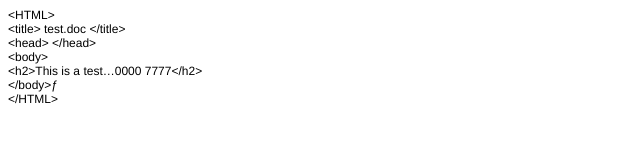
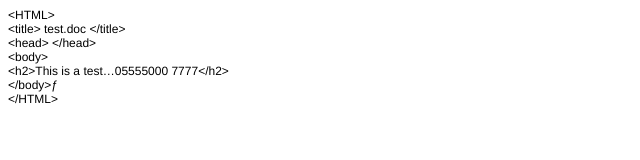
Before and after one commit to LuckyKey/orgrep1, a plain HTML site: page index.html in a window 1280 px wide. Shown: the full height of the page, 0-640 px from the left. Drawn offline with Linux system fonts and the light colour scheme.

Commit message:
Update index.html

```diff
--- a/index.html
+++ b/index.html
@@ -16,7 +16,7 @@
 <p class="p1"><span class="s1">&lt;title&gt; test.doc &lt;/title&gt;</span></p>
 <p class="p1"><span class="s1">&lt;head&gt; &lt;/head&gt;</span></p>
 <p class="p1"><span class="s1">&lt;body&gt;</span></p>
-<p class="p1"><span class="s1">&lt;h2&gt;This is a test…0000 7777&lt;/h2&gt;</span></p>
+<p class="p1"><span class="s1">&lt;h2&gt;This is a test…05555000 7777&lt;/h2&gt;</span></p>
 <p class="p1"><span class="s1">&lt;/body&gt;ƒ</span></p>
 <p class="p1"><span class="s1">&lt;/HTML&gt;</span></p>
 </body>
```
